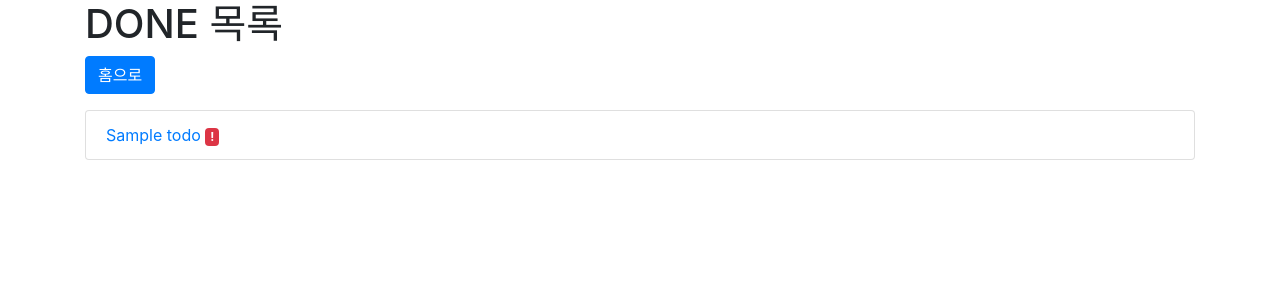
After one commit to brojelly/django, a Django app: page /todo/done/ in a window 1280 px wide. The commit adds this page. Shown: the top 300 px of the page. Run offline with Django 5.2, Linux system fonts and the light colour scheme; tables that the repository leaves empty hold one stand-in row (values such as "Sample post"); some libraries are stand-ins or nearby versions.

Commit message:
완료기능 추가

```diff
--- /dev/null
+++ b/todo/templates/todo/done_list.html
@@ -0,0 +1,30 @@
+<!DOCTYPE html>
+<html lang="en">
+<head>
+    <meta charset="UTF-8">
+    <title>목록 앱</title>
+    <link
+        rel="stylesheet"
+        href="https://maxcdn.bootstrapcdn.com/bootstrap/4.0.0/css/bootstrap.min.css"
+    />
+    <link rel="stylesheet" href="https://cdn.jsdelivr.net/npm/bootstrap-ivons@1.7.1/font/boot-strap-icons.css">
+</head>
+<body>
+<div class="container">
+    <h1>DONE 목록</h1>
+    <p>
+        <a href="{% url 'todo_list' %}" class="btn btn-primary">홈으로</a>
+    </p>
+    <ul class="list-group">
+        {% for done in dones %}
+        <li class="list-group-item">
+            <a href="{% url 'todo_detail' pk=done.pk %}">{{ done.title }}</a>
+            {% if done.important %}
+                <span class="badge badge-danger">!</span>
+            {% endif %}
+        </li>
+        {% endfor %}
+    </ul>
+</div>
+</body>
+</html>
--- a/todo/templates/todo/todo_list.html
+++ b/todo/templates/todo/todo_list.html
@@ -17,7 +17,7 @@
     <h1>TODO 목록 앱</h1>
     <p>
         <a href="{% url 'todo_post' %}"><i class="bi-plus"></i>Add Todo</a>
-        <a href="" class="btn btn-primary" style="float:right">완료한 TODO 목록</a>
+        <a href="{% url 'done_list' %}" class="btn btn-primary" style="float:right">완료한 TODO 목록</a>
     </p>
     <ul class="list-group">
         {% for todo in todos %}
@@ -27,7 +27,7 @@
                 <span class="badge badge-danger">!</span>
             {% endif %}
             <div style="float:right">
-                <a href="" class="btn btn-danger">완료</a>
+                <a href="{% url 'todo_done' pk=todo.pk %}" class="btn btn-danger">완료</a>
                 <a href="{% url 'todo_edit' pk=todo.pk %}" class="btn btn-outline-primary">수정하기</a>
             </div>
         </li>
--- a/todo/urls.py
+++ b/todo/urls.py
@@ -6,4 +6,6 @@ urlpatterns = [
     path("<int:pk>/", views.todo_detail, name="todo_detail"),
     path('post/', views.todo_post, name='todo_post'),
     path('<int:pk>/edit/', views.todo_edit, name='todo_edit'),
+    path('done/', views.done_list, name='done_list'),
+    path('done/<int:pk>/', views.todo_done, name='todo_done'),
 ]
--- a/todo/views.py
+++ b/todo/views.py
@@ -34,3 +34,13 @@ def todo_edit(request, pk):
     else:
         form = TodoForm(instance=todo)
         return render(request, 'todo/todo_post.html', {'form': form})
+
+def done_list(request):
+    dones = Todo.objects.filter(complete=True)
+    return render(request, 'todo/done_list.html', {'dones': dones})
+
+def todo_done(request, pk):
+    todo = Todo.objects.get(id=pk)
+    todo.complete = True
+    todo.save()
+    return redirect('todo_list')
```
